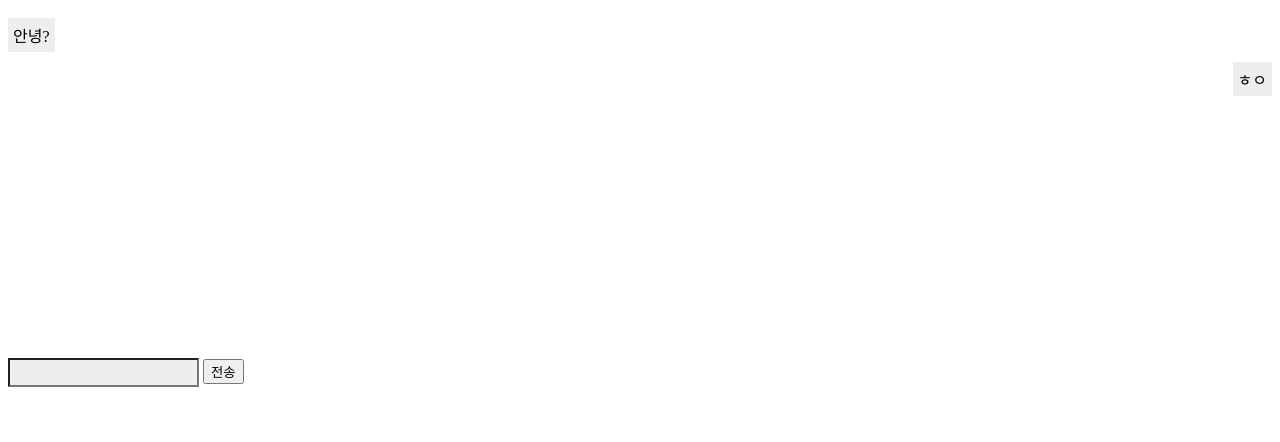
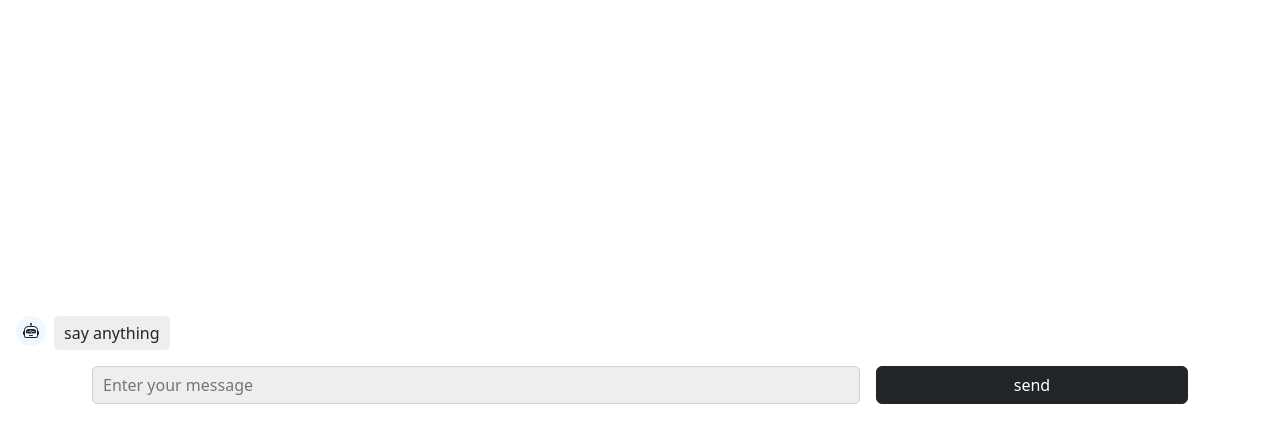
Before and after one commit to BeomJik/chat-bot, a plain HTML site: page index.html in a window 1280 px wide. Drawn offline with nearby package versions, Linux system fonts and the light colour scheme.

Commit message:
ai 대화기능 추가

```diff
--- a/css/style.css
+++ b/css/style.css
@@ -1,7 +1,18 @@
+.wrap {
+    margin: 0 auto;
+}
 .chat-content {
     height: 350px;
-    overflow-y: scroll;
+    margin: 0 auto;
+    overflow-y: auto;
+    overflow-x: hidden;
+    display: flex;
+    flex-direction: column-reverse;
 }
+
+.chat-content::-webkit-scrollbar{width:0.5rem;border-radius:0.5rem;}
+.chat-content::-webkit-scrollbar-thumb{background-color:#aaa;border-radius:0.5rem;}
+/* .chat-content::-webkit-scrollbar-track{border-radius:0.5rem; background-color: #eee;}  */
 
 .line {
     margin-top: 10px;
@@ -10,10 +21,19 @@
 
 .chat-box {
     background-color: #eee;
-    padding: 5px;
-    max-width: 200px;
+    padding: 5px 10px;
+    border-radius: 5px;
+    max-width: 60vw;
 }
 
 .mine {
     margin-left: auto;
 }
+
+.img {
+    font-size: 0;
+    width: 30px;
+    height: 30px;
+    border-radius: 15px;
+    background-color: aliceblue;
+}
--- a/index.html
+++ b/index.html
@@ -1,25 +1,34 @@
 <!DOCTYPE html>
-<html lang="ko">
+<html lang="en">
 <head>
     <meta charset="UTF-8">
     <meta http-equiv="X-UA-Compatible" content="IE=edge">
     <meta name="viewport" content="width=device-width, initial-scale=1.0">
     <title>chatbot</title>
+    <link rel="stylesheet" href="https://cdn.jsdelivr.net/npm/reset-css@5.0.1/reset.min.css">
+    <link href="https://cdn.jsdelivr.net/npm/bootstrap@5.2.2/dist/css/bootstrap.min.css" rel="stylesheet" integrity="sha384-Zenh87qX5JnK2Jl0vWa8Ck2rdkQ2Bzep5IDxbcnCeuOxjzrPF/et3URy9Bv1WTRi" crossorigin="anonymous">
     <link rel="stylesheet" href="/css/style.css">
 </head>
 <body>
-    <div class="chat-content">
-        <div class="line">
-            <span class="chat-box">안녕?</span>
+    <div class="wrap">
+        <div class="chat-content ms-3">
+            <div class="line">
+                <span class="img me-2 d-flex justify-content-center align-items-center">
+                    <svg xmlns="http://www.w3.org/2000/svg" width="16" height="16" fill="currentColor" class="bi bi-robot" viewBox="0 0 16 16">
+                        <path d="M6 12.5a.5.5 0 0 1 .5-.5h3a.5.5 0 0 1 0 1h-3a.5.5 0 0 1-.5-.5ZM3 8.062C3 6.76 4.235 5.765 5.53 5.886a26.58 26.58 0 0 0 4.94 0C11.765 5.765 13 6.76 13 8.062v1.157a.933.933 0 0 1-.765.935c-.845.147-2.34.346-4.235.346-1.895 0-3.39-.2-4.235-.346A.933.933 0 0 1 3 9.219V8.062Zm4.542-.827a.25.25 0 0 0-.217.068l-.92.9a24.767 24.767 0 0 1-1.871-.183.25.25 0 0 0-.068.495c.55.076 1.232.149 2.02.193a.25.25 0 0 0 .189-.071l.754-.736.847 1.71a.25.25 0 0 0 .404.062l.932-.97a25.286 25.286 0 0 0 1.922-.188.25.25 0 0 0-.068-.495c-.538.074-1.207.145-1.98.189a.25.25 0 0 0-.166.076l-.754.785-.842-1.7a.25.25 0 0 0-.182-.135Z"/>
+                        <path d="M8.5 1.866a1 1 0 1 0-1 0V3h-2A4.5 4.5 0 0 0 1 7.5V8a1 1 0 0 0-1 1v2a1 1 0 0 0 1 1v1a2 2 0 0 0 2 2h10a2 2 0 0 0 2-2v-1a1 1 0 0 0 1-1V9a1 1 0 0 0-1-1v-.5A4.5 4.5 0 0 0 10.5 3h-2V1.866ZM14 7.5V13a1 1 0 0 1-1 1H3a1 1 0 0 1-1-1V7.5A3.5 3.5 0 0 1 5.5 4h5A3.5 3.5 0 0 1 14 7.5Z"/>
+                    </svg>
+                </span>
+                <span class="chat-box">say anything</span>
+            </div>
         </div>
-        <div class="line">
-            <span class="chat-box mine">ㅎㅇ</span>
+        <div class="input-box d-flex justify-content-center mt-3 mx-3">
+            <input type="input" class="chat-box input-group-text col-8 text-start me-3" id="input" placeholder="Enter your message">
+            <button type="submit" class="btn btn-dark col-3" id="send">send</button>
         </div>
     </div>
-    <input type="input" class="chat-box" id="input">
-    <input type="button" id="send" value="전송">
 
-    <script src="/js/chatbotApi.js"></script>
-    <script src="/js/chatbot.js"></script>
+    <script src="https://cdn.jsdelivr.net/npm/bootstrap@5.2.2/dist/js/bootstrap.bundle.min.js" integrity="sha384-OERcA2EqjJCMA+/3y+gxIOqMEjwtxJY7qPCqsdltbNJuaOe923+mo//f6V8Qbsw3" crossorigin="anonymous"></script>
+    <script src="/js/chatbot.js" type="module"></script>
 </body>
 </html>
--- a/js/chatbot.js
+++ b/js/chatbot.js
@@ -1,25 +1,48 @@
+import { Configuration, OpenAIApi } from 'https://cdn.skypack.dev/openai';
+
 let send = document.querySelector('#send');
-
 let chatContent = document.querySelector('.chat-content');
-
 let chatBox = document.querySelector('#input');
 
-console.log(chatBox.value);
-
 send.addEventListener('click',function () {
+    if (!chatBox.value) {
+        alert('Please enter message to send');
+    } else {
         let template = `
             <div class="line">
                 <span class="chat-box mine">${chatBox.value}</span>
             </div>
         `;
-chatContent.insertAdjacentHTML('beforeend',template);
+        chatContent.insertAdjacentHTML('afterbegin',template);
+        const configuration = new Configuration({
+            apiKey: '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',
         });
 
-function mine(content) {
+        const openai = new OpenAIApi(configuration);
+
+        openai.createCompletion({
+            model: "text-davinci-002",
+            prompt: chatBox.value,
+            temperature: 0.7,
+            max_tokens: 256,
+            top_p: 1,
+            frequency_penalty: 0,
+            presence_penalty: 0,
+        }).then((result) => {
+            let answer = result.data.choices[0].text;
             let template = `
             <div class="line">
-      <span class="chat-box mine">${content}</span>
+                <span class="img me-2 d-flex justify-content-center align-items-center">
+                    <svg xmlns="http://www.w3.org/2000/svg" width="16" height="16" fill="currentColor" class="bi bi-robot" viewBox="0 0 16 16">
+                        <path d="M6 12.5a.5.5 0 0 1 .5-.5h3a.5.5 0 0 1 0 1h-3a.5.5 0 0 1-.5-.5ZM3 8.062C3 6.76 4.235 5.765 5.53 5.886a26.58 26.58 0 0 0 4.94 0C11.765 5.765 13 6.76 13 8.062v1.157a.933.933 0 0 1-.765.935c-.845.147-2.34.346-4.235.346-1.895 0-3.39-.2-4.235-.346A.933.933 0 0 1 3 9.219V8.062Zm4.542-.827a.25.25 0 0 0-.217.068l-.92.9a24.767 24.767 0 0 1-1.871-.183.25.25 0 0 0-.068.495c.55.076 1.232.149 2.02.193a.25.25 0 0 0 .189-.071l.754-.736.847 1.71a.25.25 0 0 0 .404.062l.932-.97a25.286 25.286 0 0 0 1.922-.188.25.25 0 0 0-.068-.495c-.538.074-1.207.145-1.98.189a.25.25 0 0 0-.166.076l-.754.785-.842-1.7a.25.25 0 0 0-.182-.135Z"/>
+                        <path d="M8.5 1.866a1 1 0 1 0-1 0V3h-2A4.5 4.5 0 0 0 1 7.5V8a1 1 0 0 0-1 1v2a1 1 0 0 0 1 1v1a2 2 0 0 0 2 2h10a2 2 0 0 0 2-2v-1a1 1 0 0 0 1-1V9a1 1 0 0 0-1-1v-.5A4.5 4.5 0 0 0 10.5 3h-2V1.866ZM14 7.5V13a1 1 0 0 1-1 1H3a1 1 0 0 1-1-1V7.5A3.5 3.5 0 0 1 5.5 4h5A3.5 3.5 0 0 1 14 7.5Z"/>
+                    </svg>
+                </span>
+                <span class="chat-box">${answer}</span>
             </div>
             `;
-  chatContent.insertAdjacentHTML('beforeend',template);
+            chatContent.insertAdjacentHTML('afterbegin',template);
+        });
+        chatBox.value = '';
     }
+});
```
Also changed, not shown: js/chatbot-api.js (deleted, +0 -24 lines), package-lock.json (added). Lines whose indentation alone changed are shown as unchanged.
